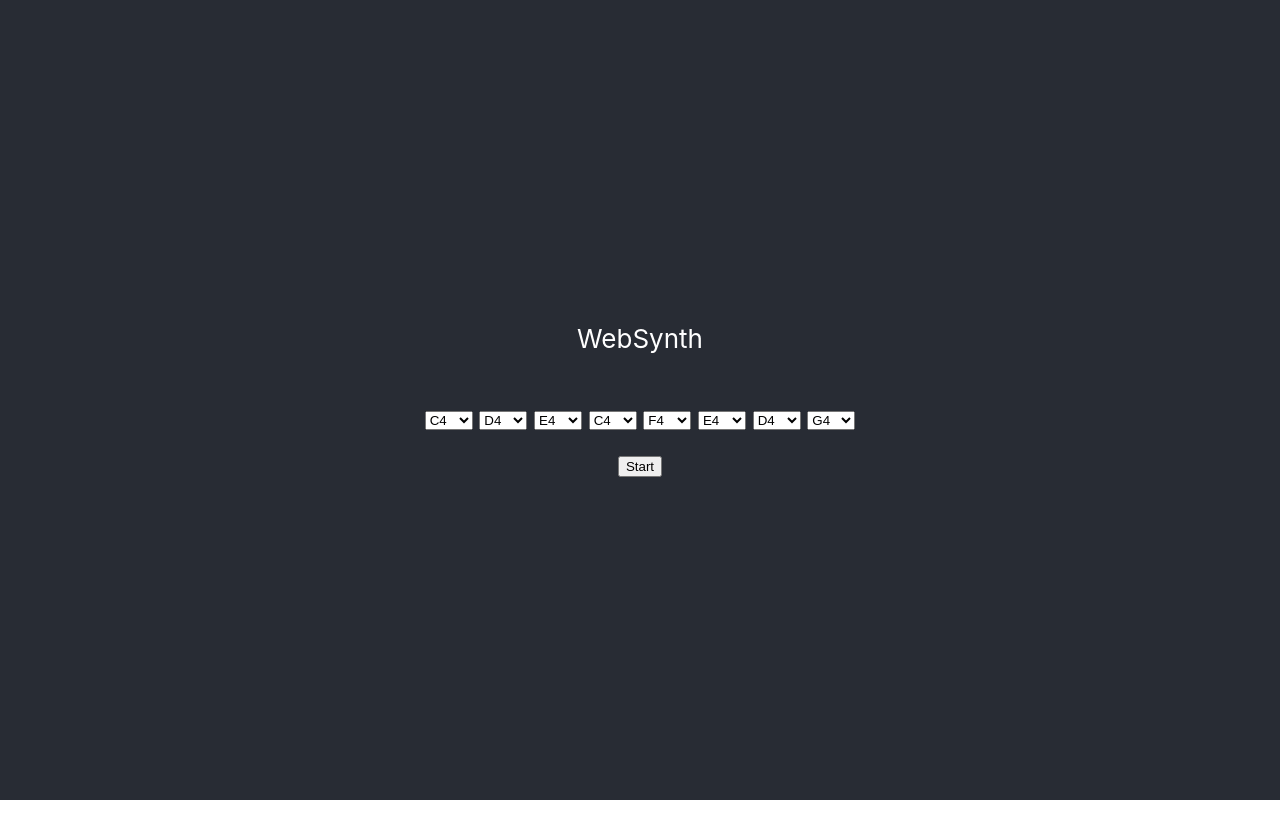
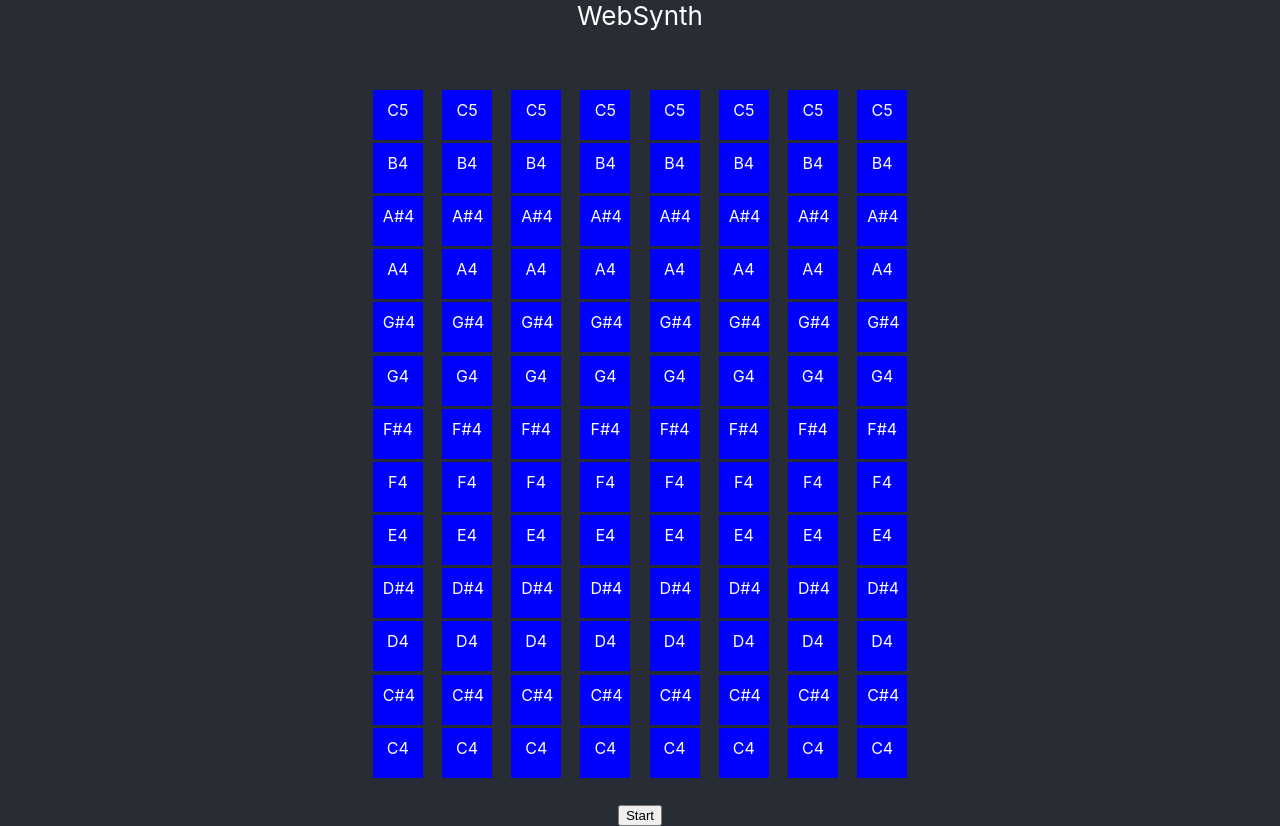
Before and after one commit to colinscruggs/web-synth, a React (Create React App) app: page / in a window 1280 px wide. Before the commit the page ends 800 px from the top, so only its background shows below. Built offline with nearby package versions, Linux system fonts and the light colour scheme.

Commit message:
Got grid working

```diff
--- a/src/containers/App.tsx
+++ b/src/containers/App.tsx
@@ -7,65 +7,101 @@ import * as Tone from 'tone'
 // import "rc-slider/assets/index.css";
 import "../styles/App.css";
 
+const Block = (props: any) => {
+  const { note, column, active, setActive } = props;
+  console.log(setActive);
+  return (
+    <div
+      className={`${(active ? 'note-block-active ' : ' ')}` + 'note-block'}
+      onClick={() => {setActive(column, note)}}
+    >
+      {note}
+    </div>
+  )
+}
+
 export const App = () => {
-  // start audio context
+  // CONSTANTS
+  const SEQ_LENGTH = 8;
+  const notes = {
+    'C4': false,
+    'C#4': false,
+    'D4': false,
+    'D#4': false,
+    'E4': false,
+    'F4': false,
+    'F#4': false,
+    'G4': false,
+    'G#4': false,
+    'A4': false,
+    'A#4': false,
+    'B4': false,
+    'C5': false,
+  }
+
+  // STATE
+  const [isPlaying, setIsPlaying] = useState(false);
+  // const [sequence, setSequence] = useState(['C4', 'D4', 'E4', 'C4', 'F4', 'E4', 'D4', 'G4']);
+  const [sequence, setSequence] = useState<any>([]);
+
+  const setNoteActive = ((noteNumber: number, note: string) => {
+    const newSequence = [...sequence];
+    console.log(newSequence)
+    // array of note objects
+    //@ts-ignore
+    const modifiedNote = newSequence[noteNumber].map(noteObject => {
+      if (noteObject.active) {
+        return {...noteObject, active: false}
+      } else if (noteObject.note === note) {
+        return {...noteObject, active: true}
+      } else {
+        return noteObject;
+      }
+    });
+
+    newSequence.splice(noteNumber, 1, modifiedNote);
+    setSequence(newSequence);
+  });
+
+  // start audio context and create grid
   useEffect(() => {
     async function startTone() {
       await Tone.start();
     }
     startTone();
+    const noteColumns = [];
+    for (let i = 0; i < SEQ_LENGTH; i++) {
+      noteColumns.push(
+        [...Object.entries(notes).map(note => {
+          return {
+            note: note[0],
+            active: false,
+            column: i
+          }
+        })]
+      )
+    }
+    setSequence(noteColumns)
   }, []);
-
-  // CONSTANTS
-  const SEQ_LENGTH = 8;
-  const notes = {
-    'C4': 261.63,
-    'C#4': 277.18,
-    'D4': 293.66,
-    'D#4': 311.13,
-    'E4': 329.63,
-    'F4': 349.23,
-    'F#4': 369.99,
-    'G4': 392.00,
-    'G#4': 415.30,
-    'A4': 440.00,
-    'A#4': 466.16,
-    'B4': 493.88,
-    'C5': 523.25
-  }
-
-  // STATE
-  const [isPlaying, setIsPlaying] = useState(false);
-  const [sequence, setSequence] = useState(['C4', 'D4', 'E4', 'C4', 'F4', 'E4', 'D4', 'G4']);
-  // declare tone synthesizer
-  const [oscillator, setOscillator] = useState({
-    type: "sine"
-  });
-  const [envelope, setEnvelope] = useState({
-    attack: 0.3,
-    decay: 0.2,
-    sustain: 0.2,
-    release: 1.5,
-  })
 
   // SYNTH AND SEQUENCE
   const synth = useRef(new Tone.Synth({
     oscillator: {
       // @ts-ignore
-      type: "sine"
+      type: "triangle"
     },
     envelope: {
-      attackCurve: "exponential",
-      attack: 0.3,
-      decay: 0.2,
-      sustain: 0.2,
-      release: 1.5,
+      attackCurve: "linear",
+      attack: 0.05,
+      decay: 0.5,
+      sustain: 1.0,
+      release: 1
     },
     portamento: 0.05
   }).toDestination());
 
   const Sequence = useRef(new Tone.Sequence((time, note) => {
-    synth.current.triggerAttackRelease(note, 0.5, time);
+    synth.current.triggerAttackRelease(note, 0.1, time);
     // subdivisions are given as subarrays
   }, sequence));
 
@@ -82,6 +118,8 @@ export const App = () => {
     }
   }
 
+  console.log(sequence);
+
   return (
     <div className="App">
     <header className="App-header">
@@ -90,33 +128,21 @@ export const App = () => {
     <br />
     <div className="sequencer-container">
       {
-        sequence.map((sequenceNote, i) => {
-          const options = Object.entries(notes).map((note, i) => {
+        sequence.map((noteArray: [{note: string, active: boolean, column: number}], noteIndex: number) => {
+          const noteColumnBlocks = noteArray.map(note => {
             return (
-              <option
-                value={note[0]}
-                selected={note[0] === sequenceNote}
-              >{note[0]}</option>
+              <Block
+                note={note.note}
+                active={note.active}
+                column={note.column}
+                setActive={setNoteActive}
+              />
             )
-          });
+          })
           return (
-            <select
-              key={sequenceNote + i}
-              id={i + ''}
-              onChange={(e) => {
-                const val = e.target.value;
-                const index = +e.target.id;
-                const newSequence = [...sequence];
-                newSequence.splice(index, 1, val);
-                setSequence(newSequence);
-                Sequence.current.set({
-                  // @ts-ignore
-                  events: newSequence
-                })
-              }}
-            >
-              { options }
-            </select>
+            <div className='sequencer-column'>
+            { noteColumnBlocks }
+          </div>
           )
         })
       }
--- a/src/styles/App.css
+++ b/src/styles/App.css
@@ -27,8 +27,24 @@
 .sequencer-container {
   display: flex;
   padding: 1em;
+  justify-content: center;
+  align-items: center;
 }
 
-.sequencer-container > * {
-  margin: 0 0.25em;
+.sequencer-column {
+  display: flex;
+  flex-direction: column-reverse;
 }
+
+.note-block {
+  width: 30px;
+  height: 30px;
+  margin: 0.1em 0.6em;
+  padding: 10px;
+  background: blue;
+  font-size: 16px;
+}
+
+.note-block-active {
+  background: red;
+}
```
